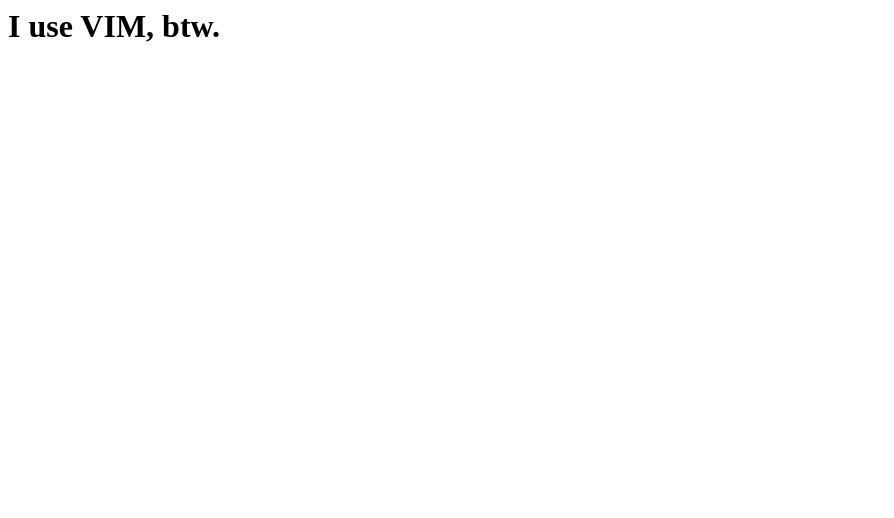
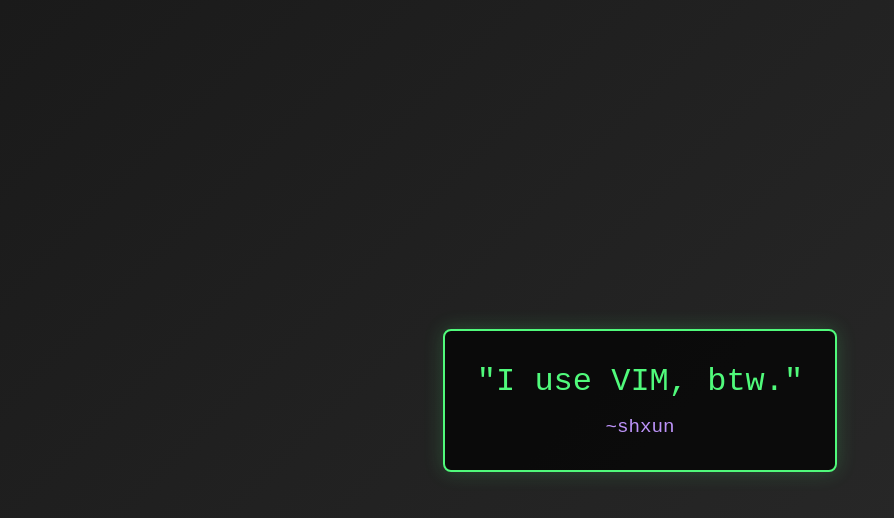
Before and after one commit to ShaunAlanJoseph/shaunalanjoseph.github.io, a plain HTML site: page index.html in a window 1280 px wide. Shown: the whole page, without its empty margins (0-894 px from the left). Drawn offline with Linux system fonts and the light colour scheme.

Commit message:
claude orz

```diff
--- a/index.html
+++ b/index.html
@@ -1 +1,42 @@
-<h1>I use VIM, btw.</h1>
+<!DOCTYPE html>
+<html>
+<head>
+    <style>
+        body {
+            margin: 0;
+            height: 100vh;
+            display: flex;
+            justify-content: center;
+            align-items: center;
+            background: linear-gradient(135deg, #1a1a1a, #2d2d2d);
+            color: #50fa7b;
+            font-family: 'Courier New', monospace;
+        }
+
+        .container {
+            text-align: center;
+            padding: 2rem;
+            border: 2px solid #50fa7b;
+            border-radius: 8px;
+            background-color: rgba(0, 0, 0, 0.7);
+            box-shadow: 0 0 20px rgba(80, 250, 123, 0.2);
+        }
+
+        .quote {
+            font-size: 2rem;
+            margin-bottom: 1rem;
+        }
+
+        .author {
+            font-size: 1.2rem;
+            color: #bd93f9;
+        }
+    </style>
+</head>
+<body>
+    <div class="container">
+        <div class="quote">"I use VIM, btw."</div>
+        <div class="author">~shxun</div>
+    </div>
+</body>
+</html>
```
